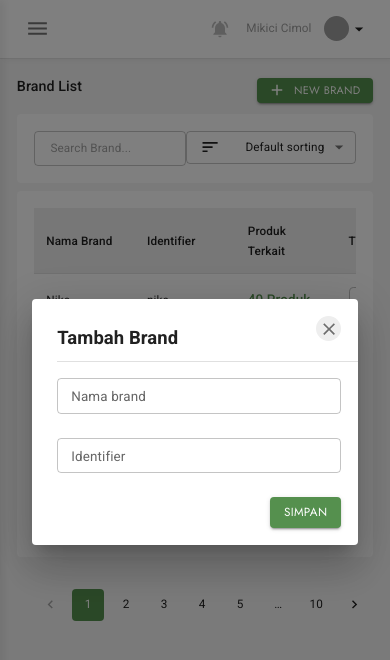
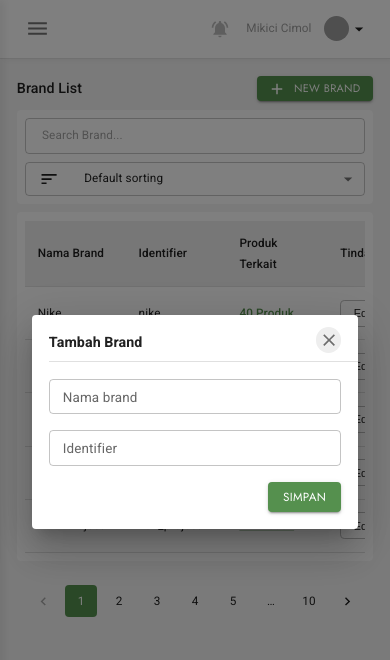
Before and after one commit to ericpeweh/cloversy-store-admin, a Next.js app: page /brands in a window 390 px wide. Both pictures are taken after a click on the button "NEW BRAND". Shown: the top 660 px of the page. Built offline with nearby package versions, Linux system fonts and the light colour scheme; grey boxes are pictures that could not be loaded.

Commit message:
responsive brand page

```diff
--- a/components/InputBrandModal/InputBrandModal.styles.ts
+++ b/components/InputBrandModal/InputBrandModal.styles.ts
@@ -4,18 +4,28 @@ import { styled } from "@mui/system";
 // Components
 import { Dialog, Grid } from "@mui/material";
 
-export const InputBrandModalContainer = styled(Dialog)({
+export const InputBrandModalContainer = styled(Dialog)(({ theme }) => ({
 	"& .MuiDialog-paper": {
 		maxHeight: "60vh",
 		minWidth: "42vw",
-		padding: "3rem 0 0 3rem"
+		padding: "3rem 0 0 3rem",
+		[theme.breakpoints.down("sm")]: {
+			padding: "2rem 0 0 2rem",
+			maxHeight: "80vh"
+		}
 	}
-}) as typeof Dialog;
+})) as typeof Dialog;
 
-export const ModalTitle = styled("h2")({
+export const ModalTitle = styled("h2")(({ theme }) => ({
 	fontSize: "2.2rem",
-	marginBottom: "1rem"
-});
+	marginBottom: "1rem",
+	[theme.breakpoints.down("md")]: {
+		fontSize: "1.9rem"
+	},
+	[theme.breakpoints.down("sm")]: {
+		fontSize: "1.7rem"
+	}
+}));
 
 export const FormContainer = styled("form")({
 	display: "flex",
--- a/components/InputBrandModal/InputBrandModal.tsx
+++ b/components/InputBrandModal/InputBrandModal.tsx
@@ -26,12 +26,17 @@ const InputdBrandModal = ({ open, onClose, modalTitle }: InputdBrandModalProps)
 		<InputBrandModalContainer open={open} onClose={onClose}>
 			<CloseButton
 				onClick={onClose}
-				sx={{ top: "2rem", right: "2rem", width: "3rem", height: "3rem" }}
+				sx={{
+					top: { xs: "1.5rem", sm: "2.5rem" },
+					right: { xs: "2rem", sm: "3rem" },
+					width: "3rem",
+					height: "3rem"
+				}}
 			/>
 			<ModalTitle>{modalTitle}</ModalTitle>
 			<Divider />
 			<FormContainer>
-				<Grid container spacing={3}>
+				<Grid container spacing={{ xs: 2, sm: 3 }}>
 					<InputContainer item xs={12}>
 						<TextInput label="Nama brand" id="brand" />
 					</InputContainer>
--- a/parts/Brands/Brands.styles.ts
+++ b/parts/Brands/Brands.styles.ts
@@ -6,22 +6,30 @@ import { Grid } from "@mui/material";
 
 export const BrandsContainer = styled("div")({});
 
-export const BrandsHeader = styled("div")({
+export const BrandsHeader = styled("div")(({ theme }) => ({
 	backgroundColor: "#fff",
 	borderRadius: "0.5rem",
 	margin: "1rem 0",
 	padding: "2rem",
 	display: "flex",
-	justifyContent: "space-between"
-}) as typeof Grid;
+	justifyContent: "space-between",
+	[theme.breakpoints.down("sm")]: {
+		flexDirection: "column",
+		gap: "1rem",
+		padding: "1rem"
+	}
+})) as typeof Grid;
 
-export const BrandsList = styled("div")({
+export const BrandsList = styled("div")(({ theme }) => ({
 	padding: "2rem",
 	marginTop: "1rem",
 	mr: "-2.4rem",
 	backgroundColor: "#fff",
-	borderRadius: "0.5rem"
-});
+	borderRadius: "0.5rem",
+	[theme.breakpoints.down("sm")]: {
+		padding: "1rem"
+	}
+}));
 
 export const BrandListItem = styled("div")({
 	borderRadius: "0.5rem"
--- a/parts/Brands/Brands.tsx
+++ b/parts/Brands/Brands.tsx
@@ -103,7 +103,7 @@ const Brands = () => {
 				cancelColor="secondary"
 			/>
 			<Stack direction="row" alignItems="center" justifyContent="space-between">
-				<PageTitle>Brand List</PageTitle>
+				<PageTitle sx={{ mb: 0 }}>Brand List</PageTitle>
 				<Button
 					startIcon={<AddIcon />}
 					size="small"
@@ -114,7 +114,7 @@ const Brands = () => {
 				</Button>
 			</Stack>
 			<BrandsHeader container>
-				<Stack direction="row" sx={{ width: "30rem" }}>
+				<Stack direction="row" sx={{ width: { xs: "100%", sm: "30rem" } }}>
 					<TextInput label="" placeholder="Search Brand..." id="search-order" size="small" />
 				</Stack>
 				<Stack direction="row" justifyContent="flex-end" gap={2}>
@@ -140,7 +140,17 @@ const Brands = () => {
 							<TableCell>{data.identifier}</TableCell>
 							<TableCell>
 								<Link>
-									<Typography sx={{ cursor: "pointer", fontWeight: 500 }}>
+									<Typography
+										sx={{
+											cursor: "pointer",
+											fontWeight: 500,
+											fontSize: {
+												xs: "1.4rem",
+												sm: "1.5rem",
+												md: "1.6rem"
+											}
+										}}
+									>
 										{data.produk} Produk
 									</Typography>
 								</Link>
@@ -157,7 +167,16 @@ const Brands = () => {
 					))}
 				</Table>
 			</BrandsList>
-			<Stack justifyContent="flex-end" direction="row" mt={4}>
+			<Stack
+				justifyContent="flex-end"
+				direction="row"
+				mt={{ xs: 3, md: 4 }}
+				sx={{
+					"@media screen and (max-width: 800px)": {
+						justifyContent: "center"
+					}
+				}}
+			>
 				<Pagination
 					page={page}
 					onChange={paginationChangeHandler}
```
